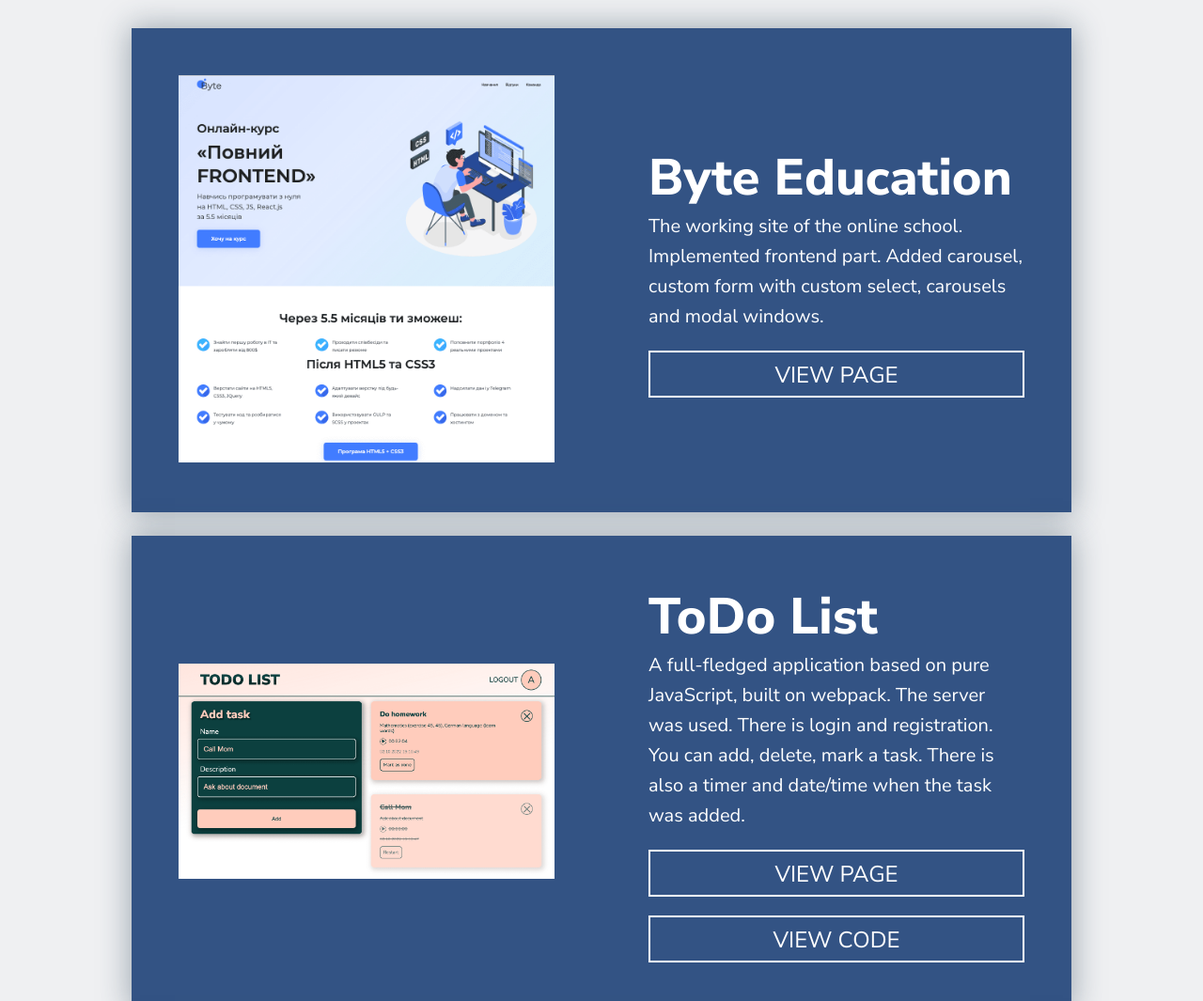
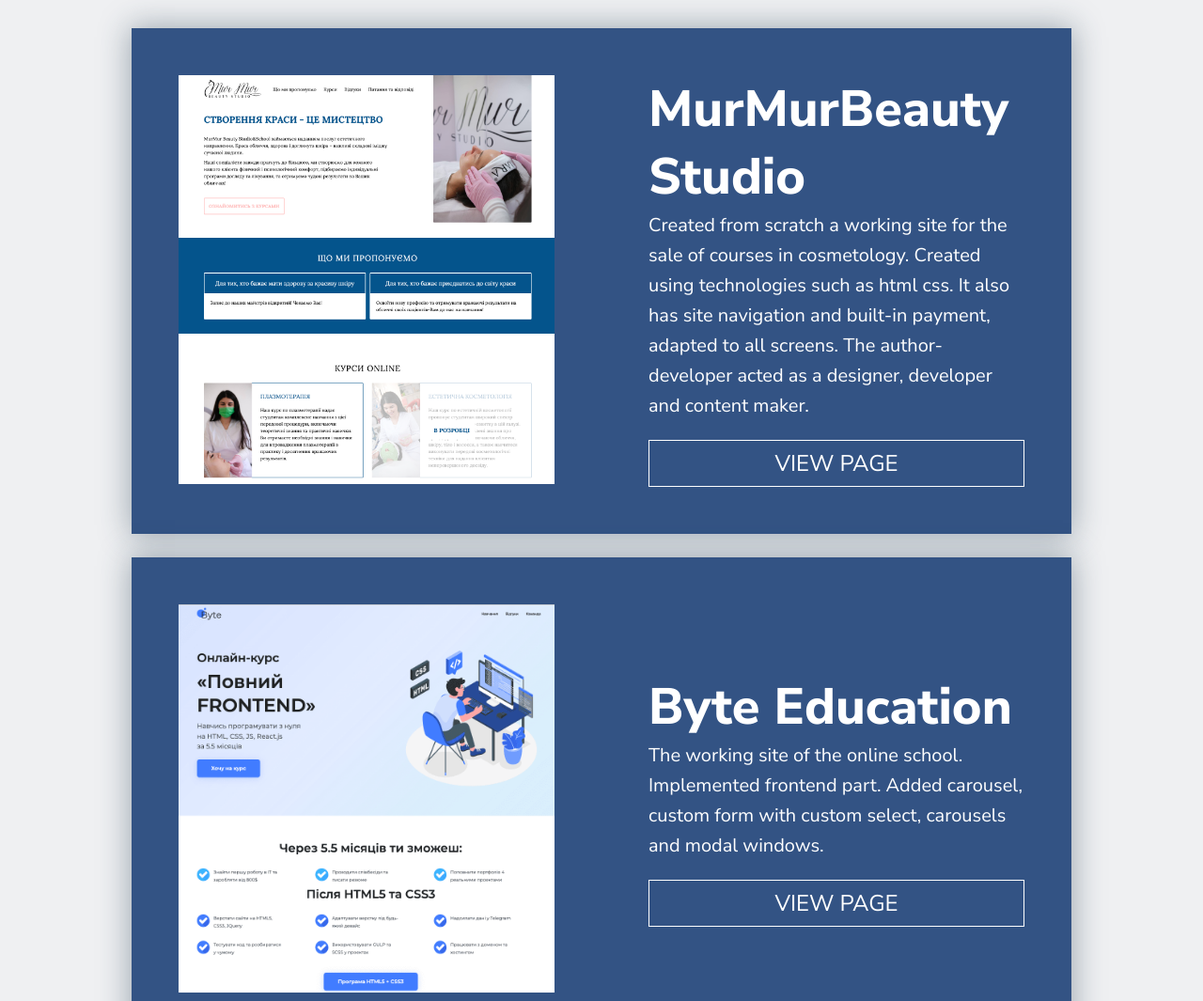
Before and after one commit to Anna-dev2003/-Projects, a plain HTML site: page index.html in a window 1280 px wide. Shown: the top 1065 px of the page at 94% size. Drawn offline with nearby package versions, Linux system fonts and the light colour scheme.

Commit message:
Add files via upload

```diff
--- a/index.html
+++ b/index.html
@@ -13,6 +13,28 @@
 </head>
 <body>
     <div class="container">
+        <div class="wrapper">
+            <div class="project__block">
+                <div class="project__pic">
+                    <a href="https://byte-education.com/" target="_blank">
+                        <img class="project__pic-img" src="./img/murmur.png" alt="foundation">
+                    </a>
+                </div>
+                <div class="project__content">
+                    <h3 class="project__title">
+                        MurMurBeauty Studio
+                    </h3>
+                    <p class="project__text">
+                        Created from scratch a working site for the sale of courses in cosmetology. Created using technologies such as html css. It also has site navigation and built-in payment, adapted to all screens. The author-developer acted as a designer, developer and content maker.
+                    </p>
+                    <a class="project__link" href="http://murmurbeautystudio.online/" target="_blank">
+                        <p>
+                            view page
+                        </p>
+                    </a>
+                </div>
+            </div>
+        </div>
         <div class="wrapper">
             <div class="project__block">
                 <div class="project__pic">
--- a/style/style.css
+++ b/style/style.css
@@ -52,7 +52,7 @@
     width: 100%;
     height: 50px;
     margin-top: 20px;
-    border: 2px solid white;
+    border: 1px solid white;
     text-align: center;
     padding: 12px 0;
     box-sizing: border-box;
@@ -61,6 +61,12 @@
     color: white;
     text-transform: uppercase;
     font-size: 24px;
+    transition: 0.5s;
+}
+
+.project__link:hover{
+    background: white;
+    color: #335384;
 }
 
 @media screen and (max-width: 920px){
```
Also changed, not shown: img/murmur.png (added).
